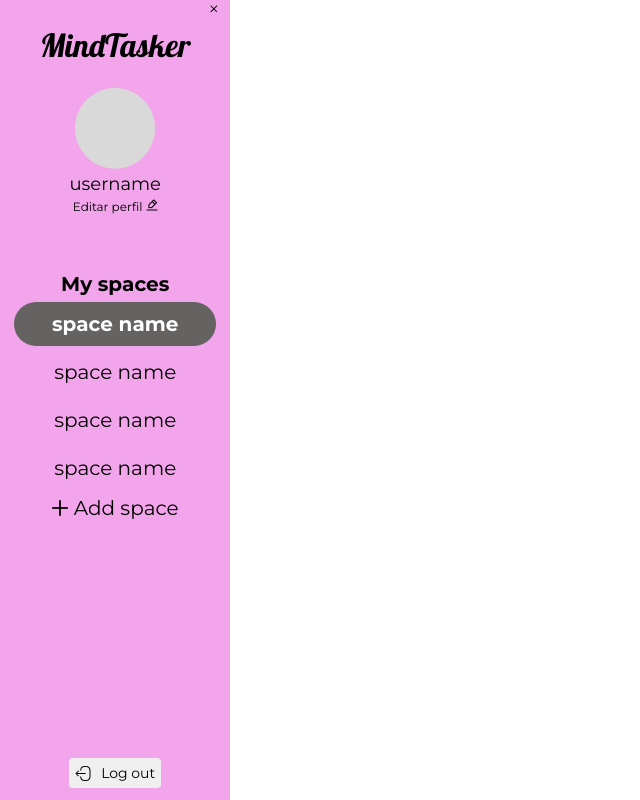
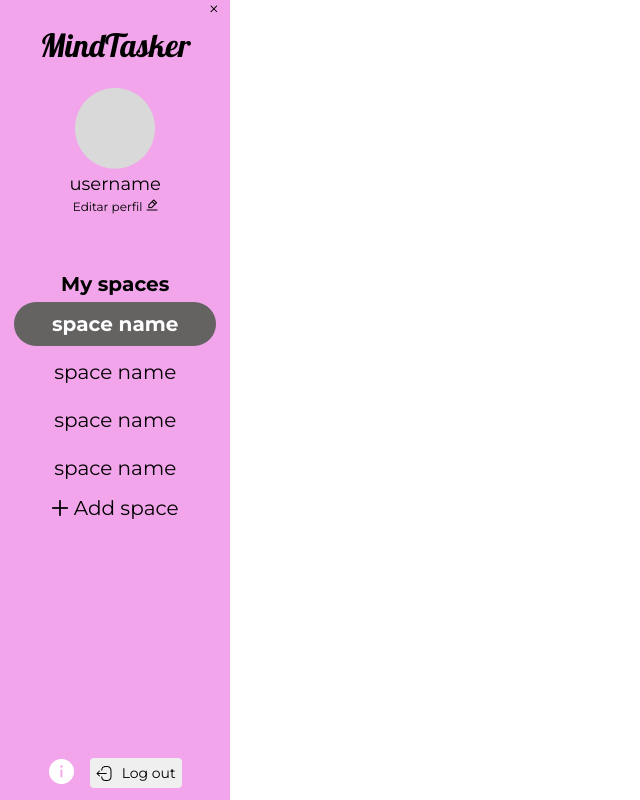
Before and after one commit to karolineterra/MindTasker, a React (Create React App) app in the folder my-app/: page / in a window 1280 px wide. Shown: the whole page, without its empty margins (0-640 px from the left). Built offline with nearby package versions, Linux system fonts and the light colour scheme.

Commit message:
botão de informações adicionado

```diff
--- a/my-app/src/components/Sidebar.js
+++ b/my-app/src/components/Sidebar.js
@@ -6,6 +6,8 @@ import '../styles/Sidebar.css';
 
 import closeIcon from '../assets/closeIcon.png';
 import editIcon from '../assets/editIcon.png';
+import informationIcon from '../assets/infoCircle.png';
+
 function Sidebar() {
     return (
         <nav className="sidebar">
@@ -31,7 +33,12 @@ function Sidebar() {
                 <button className="addSpaceButton"><img src={addSpaceImage}></img>Add space</button>
             </div>
 
-            <button className="logoutButton"><img src={logoutImage}></img>Log out</button>
+            <footer>
+                <a href=""><img src={informationIcon}></img></a>
+
+                <button className="logoutButton"><img src={logoutImage}></img>Log out</button>
+            </footer>
+
 
         </nav>
     );
--- a/my-app/src/styles/Sidebar.css
+++ b/my-app/src/styles/Sidebar.css
@@ -108,13 +108,20 @@
 
 .logoutButton {
     border: none;
-    padding: 6px;
+    padding: 0.375rem;
     display: flex;
     align-items: center;
     justify-content: center;
-    gap: 10px;
-    border-radius: 4px;
+    gap: 0.625rem;
+    border-radius: 0.25rem;
     font-size: 0.875rem;
+
+}
+footer {
+    display: flex;
+    align-items: center;
+    justify-items: center;
+    gap: 1rem;
     margin-top: auto;
     margin-bottom: 5%;
 }
```
Also changed, not shown: my-app/src/assets/infoCircle.png (added).
